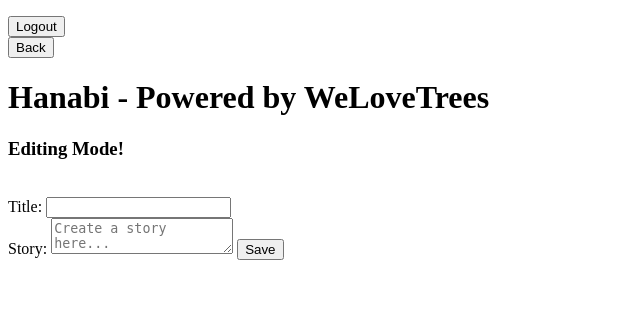
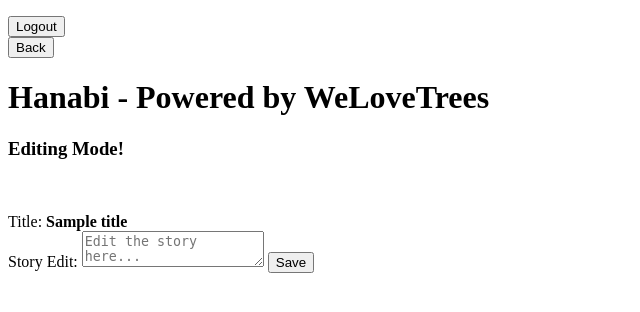
Before and after one commit to mahirriki1/p00-Hanabi, a Flask app: template app/templates/edit.html in a window 1280 px wide. Shown: the top 312 px of the page, without its empty margins (0-640 px from the left). Run offline with Flask 2, Linux system fonts and the light colour scheme; the template is opened without the code that fills it: most values are stand-ins (such as "Sample title", 1, 10 or a date in 2020).

Commit message:
made final changes

```diff
--- a/app/__init__.py
+++ b/app/__init__.py
@@ -3,6 +3,8 @@ import db_articles, db_users
 
 # account to use for test:
 # Kevin:1234
+# hello:lol
+# hi:hello
 
 app = Flask(__name__)
 # generated via terminal command: python3 -c 'import secrets; print(secrets.token_hex())'
@@ -80,6 +82,7 @@ def results():
         story_id.append(temp1)
     length = len(story_id)
     return render_template('results.html', leng = length, a = search_results, b = story_id)
+
 @app.route('/myStories', methods=['GET', 'POST'])
 def myStories():
     username = session['username']
@@ -100,6 +103,7 @@ def stories():
     # for x in range(0, len(story_names)):
     #     temp1 =
     return render_template('popular.html', leng = length, a = story_names, b = story_id)
+
 # the webpage for creating stories
 @app.route('/create', methods=['GET', 'POST'])
 def create():
@@ -112,29 +116,28 @@ def create():
         # if successful, the code under runs and makes a story to the database
         else:
             db_articles.add_entry(title, story, db_users.get_id_from_username(session['username']), False)
-            return redirect('/home')
+            return redirect('/')
 
 # webpage for displaying stories
 @app.route('/<int:story_id>/', methods=['GET', 'POST'])
 def display(story_id):
     text = db_articles.get_full_story_id(story_id)
     title = db_articles.name_from_id(story_id)
-    return render_template( 'display.html', display = text, ARTICLE_TITLE=title)
+    return render_template( 'display.html', display = text, ARTICLE_TITLE=title, story_id=story_id)
 
 # webpage for editing stories
 @app.route('/<int:story_id>/edit/', methods=['GET', 'POST'])
-def edit(title):
-    story = db_articles.get_full_story(title)
+def edit(story_id):
+    title = db_articles.name_from_id(story_id)
     if request.method == 'POST':
-        title = request.form['title']
-        edit = request.form['edit']
-        if not title:
-            flash('Title needed.')
-        elif not edit:
-            flash('Edit needed.')
+        edit = request.form['story']
+        # for blank text
+        if "" == edit:
+            return render_template('edit.html', error = "Enter an edit.")
         else:
-            db_articles.add_entry(title, edit, session['username'])
-    return render_template('create.html')
+            db_articles.add_entry(title, edit, db_users.get_id_from_username(session['username']), True)
+            return redirect('/')
+    return render_template('edit.html', title = title, story_id = story_id)
 
 @app.route('/logout')
 def logout():
--- a/app/db_articles.py
+++ b/app/db_articles.py
@@ -55,7 +55,7 @@ def add_entry(story_name, newest_edit, user_id, edit):
     new_full = pre_story + " " + newest_edit
     c.execute(f'INSERT OR REPLACE INTO main(story_id, story_name, full_story, most_recent, user_id, like) VALUES (?,?,?,?,?,?)', (story_id, story_name, new_full, newest_edit, user_id, like))
     c.execute(f'CREATE TABLE if not exists "{story_name}"(edit_id INTEGER PRIMARY KEY, newest_edit TEXT, user_id INTEGER)')
-    temp2 = c.execute(f'SELECT edit_id FROM {story_name}').fetchall()
+    temp2 = c.execute(f'SELECT edit_id FROM "{story_name}"').fetchall()
     edit_id = len(temp2) + 1
     #print(c.execute(f'SELECT * FROM {story_name}').fetchall())
     #c.execute(f'INSERT INTO "{story_name}" VALUES ({edit_id}, "{newest_edit}", {user_id})')
--- a/app/templates/create.html
+++ b/app/templates/create.html
@@ -9,6 +9,7 @@
   <body>
     {{ error }}
     <p>
+      <h3>Logged in as {{session['username']}}</h3>
       <form action="/logout">
         <input type="submit" value="Logout"></input>
       </form>
@@ -20,12 +21,12 @@
     <h1>Hanabi - Powered by WeLoveTrees</h1>
     <h3>Creating Mode!</h3>
     <br>
-    <form action="/create_page" method="POST">
+    <form action="/create" method="POST">
       <label for="title">Title:</label>
       <input type="text" name="title" size="20"></input>
       <br><br>
       <label for="story">Story:</label>
-      <textarea name="story" placeholder="Edit the story here"></textarea>
+      <textarea name="story" placeholder="Create your story here..."></textarea>
       <input type="submit" value="Save"></input>
   </form>
 
--- a/app/templates/edit.html
+++ b/app/templates/edit.html
@@ -12,7 +12,7 @@
       <form action="/logout">
         <input type="submit" value="Logout"></input>
       </form>
-			<form action="/home">
+			<form action="/">
         <input type="submit" value="Back"></input>
       </form>
     </p>
@@ -20,12 +20,11 @@
     <h1>Hanabi - Powered by WeLoveTrees</h1>
     <h3>Editing Mode!</h3>
     <br>
-    <form action="/display">
-			  <label for="title">Title:</label>
-        <input type="text" name="title" size="20"></input>
+    <form action="/{{story_id}}/edit/" method="POST">
+			  <p>Title: <b>{{title}}</b>
     		<br>
-				<label for="story">Story:</label>
-        <textarea name="story" placeholder="Create a story here..."></textarea>
+				<label for="story">Story Edit:</label>
+        <textarea name="story" placeholder="Edit the story here..."></textarea>
         <input type="submit" value="Save"></input>
     </form>
 
```
Also changed, not shown: app/static/css/login.css (deleted, +0 -33 lines), app/templates/display.html (+4 -4 lines), devlog.txt (+20 -0 lines), README.md, app/articles.db (deleted), app/static/images/logoish.png (deleted), app/static/images/unknown.png (deleted), app/users.db (deleted), articles.db, flag.jpg, users.db.
